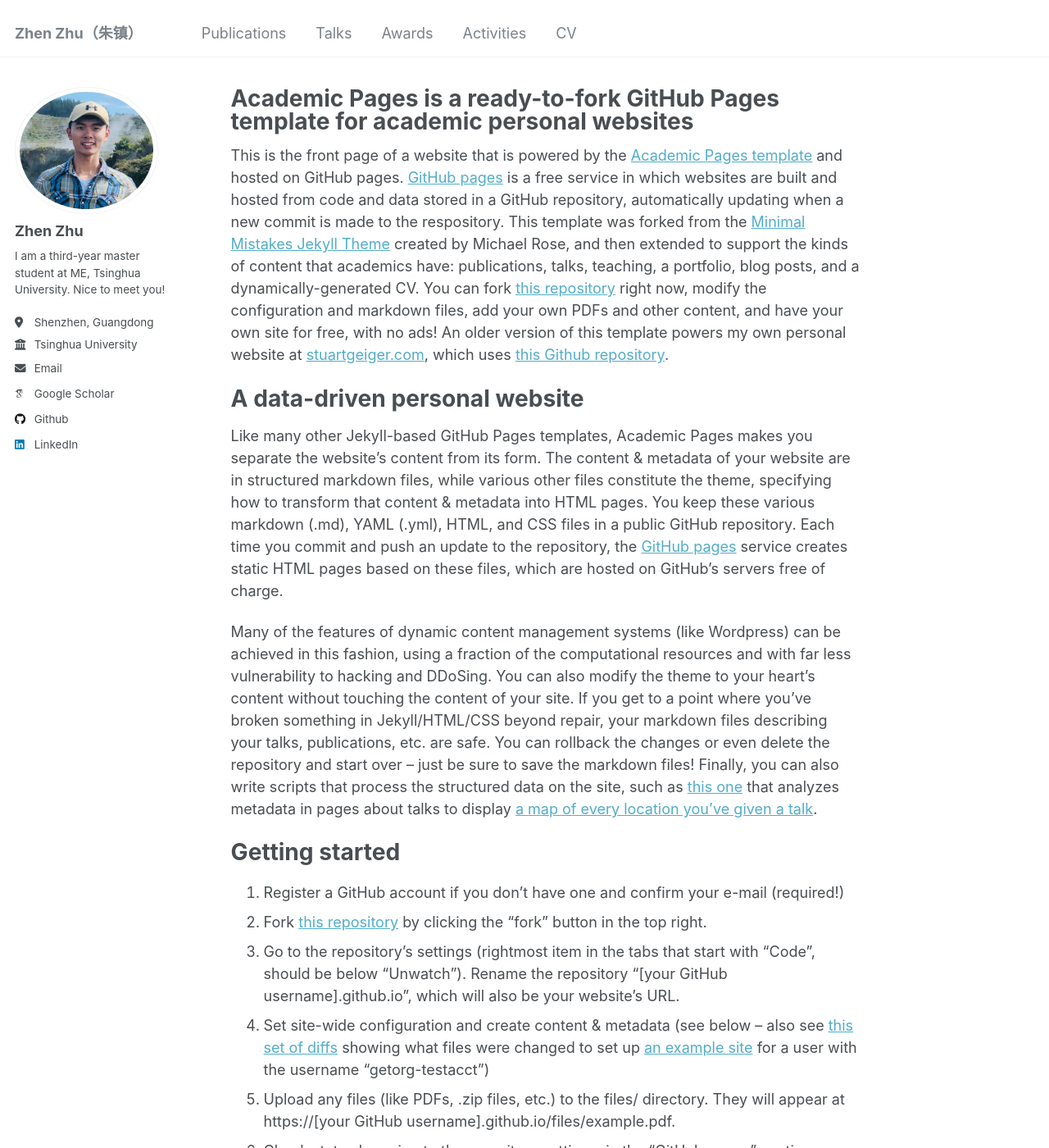
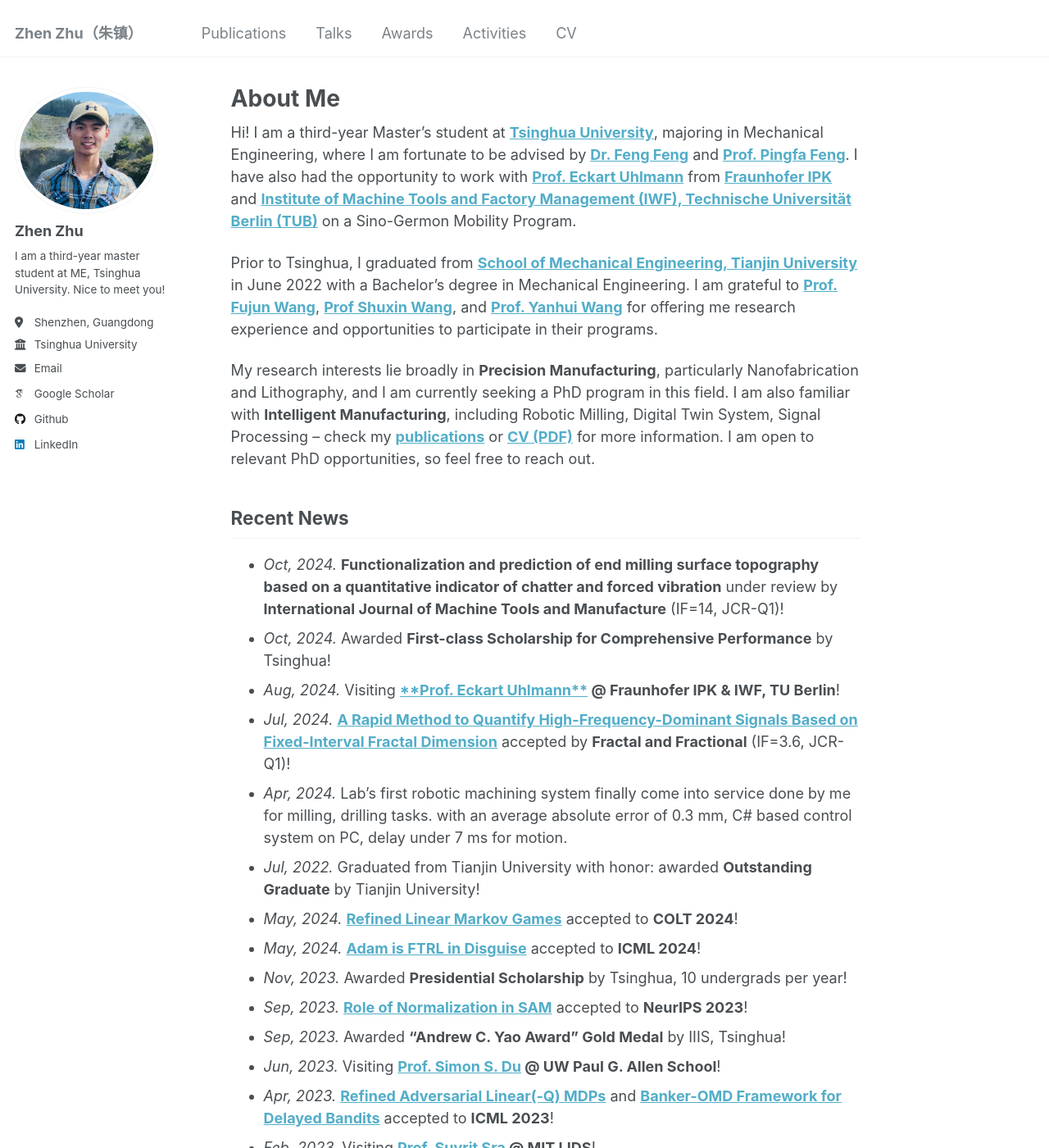
Before and after one commit to zhenzhuzz/zhenzhuzz.github.io, a Jekyll site: the page built from _pages/about.md, in a window 1280 px wide and 1400 px high. Shown: the whole window at 82% size. Built offline with Jekyll 4.4.1, drawn with Linux system fonts in a browser that asks for light colours; some web fonts are replaced; some of the changed text lies outside the part shown.

Commit message:
Update about.md

```diff
--- a/_pages/about.md
+++ b/_pages/about.md
@@ -1,49 +1,33 @@
 ---
 permalink: /
-title: "Academic Pages is a ready-to-fork GitHub Pages template for academic personal websites"
+title: "About Me"
 author_profile: true
 redirect_from:
   - /about/
   - /about.html
 ---
 
-This is the front page of a website that is powered by the [Academic Pages template](https://github.com/academicpages/academicpages.github.io) and hosted on GitHub pages. [GitHub pages](https://pages.github.com) is a free service in which websites are built and hosted from code and data stored in a GitHub repository, automatically updating when a new commit is made to the respository. This template was forked from the [Minimal Mistakes Jekyll Theme](https://mmistakes.github.io/minimal-mistakes/) created by Michael Rose, and then extended to support the kinds of content that academics have: publications, talks, teaching, a portfolio, blog posts, and a dynamically-generated CV. You can fork [this repository](https://github.com/academicpages/academicpages.github.io) right now, modify the configuration and markdown files, add your own PDFs and other content, and have your own site for free, with no ads! An older version of this template powers my own personal website at [stuartgeiger.com](http://stuartgeiger.com), which uses [this Github repository](https://github.com/staeiou/staeiou.github.io).
+Hi! I am a third-year Master's student at [**Tsinghua University**](https://www.tsinghua.edu.cn/en/), majoring in Mechanical Engineering, where I am fortunate to be advised by [**Dr. Feng Feng**](https://www.sigs.tsinghua.edu.cn/ff/) and [**Prof. Pingfa Feng**](https://me.tsinghua.edu.cn/info/1116/1712.htm). I have also had the opportunity to work with [**Prof. Eckart Uhlmann**](https://www.ipk.fraunhofer.de/en/about-us/director.html) from [**Fraunhofer IPK**](https://www.ipk.fraunhofer.de/en.html) and [**Institute of Machine Tools and Factory Management (IWF), Technische Universität Berlin (TUB)**](https://www.tu.berlin/en/iwf) on a Sino-Germon Mobility Program.
 
-A data-driven personal website
-======
-Like many other Jekyll-based GitHub Pages templates, Academic Pages makes you separate the website's content from its form. The content & metadata of your website are in structured markdown files, while various other files constitute the theme, specifying how to transform that content & metadata into HTML pages. You keep these various markdown (.md), YAML (.yml), HTML, and CSS files in a public GitHub repository. Each time you commit and push an update to the repository, the [GitHub pages](https://pages.github.com/) service creates static HTML pages based on these files, which are hosted on GitHub's servers free of charge.
+Prior to Tsinghua, I graduated from [**School of Mechanical Engineering, Tianjin University**](https://me.tju.edu.cn/) in June 2022 with a Bachelor's degree in Mechanical Engineering. I am grateful to [**Prof. Fujun Wang**](https://me.tju.edu.cn/faculty_teachers.action?cla=5&teacherid=1778), [**Prof Shuxin Wang**](https://me.tju.edu.cn/faculty_teachers.action?cla=5&teacherid=1460), and [**Prof. Yanhui Wang**](https://me.tju.edu.cn/faculty_teachers.action?cla=5&teacherid=1768) for offering me research experience and opportunities to participate in their programs.
 
-Many of the features of dynamic content management systems (like Wordpress) can be achieved in this fashion, using a fraction of the computational resources and with far less vulnerability to hacking and DDoSing. You can also modify the theme to your heart's content without touching the content of your site. If you get to a point where you've broken something in Jekyll/HTML/CSS beyond repair, your markdown files describing your talks, publications, etc. are safe. You can rollback the changes or even delete the repository and start over -- just be sure to save the markdown files! Finally, you can also write scripts that process the structured data on the site, such as [this one](https://github.com/academicpages/academicpages.github.io/blob/master/talkmap.ipynb) that analyzes metadata in pages about talks to display [a map of every location you've given a talk](https://academicpages.github.io/talkmap.html).
+My research interests lie broadly in **Precision Manufacturing**, particularly Nanofabrication and Lithography, and I am currently seeking a PhD program in this field. I am also familiar with **Intelligent Manufacturing**, including Robotic Milling, Digital Twin System, Signal Processing -- check my [**publications**](publications) or [**CV (PDF)**](CV_Zhen.pdf) for more information. I am open to relevant PhD opportunities, so feel free to reach out.
 
-Getting started
-======
-1. Register a GitHub account if you don't have one and confirm your e-mail (required!)
-1. Fork [this repository](https://github.com/academicpages/academicpages.github.io) by clicking the "fork" button in the top right.
-1. Go to the repository's settings (rightmost item in the tabs that start with "Code", should be below "Unwatch"). Rename the repository "[your GitHub username].github.io", which will also be your website's URL.
-1. Set site-wide configuration and create content & metadata (see below -- also see [this set of diffs](http://archive.is/3TPas) showing what files were changed to set up [an example site](https://getorg-testacct.github.io) for a user with the username "getorg-testacct")
-1. Upload any files (like PDFs, .zip files, etc.) to the files/ directory. They will appear at https://[your GitHub username].github.io/files/example.pdf.
-1. Check status by going to the repository settings, in the "GitHub pages" section
-
-Site-wide configuration
-------
-The main configuration file for the site is in the base directory in [_config.yml](https://github.com/academicpages/academicpages.github.io/blob/master/_config.yml), which defines the content in the sidebars and other site-wide features. You will need to replace the default variables with ones about yourself and your site's github repository. The configuration file for the top menu is in [_data/navigation.yml](https://github.com/academicpages/academicpages.github.io/blob/master/_data/navigation.yml). For example, if you don't have a portfolio or blog posts, you can remove those items from that navigation.yml file to remove them from the header.
-
-Create content & metadata
-------
-For site content, there is one markdown file for each type of content, which are stored in directories like _publications, _talks, _posts, _teaching, or _pages. For example, each talk is a markdown file in the [_talks directory](https://github.com/academicpages/academicpages.github.io/tree/master/_talks). At the top of each markdown file is structured data in YAML about the talk, which the theme will parse to do lots of cool stuff. The same structured data about a talk is used to generate the list of talks on the [Talks page](https://academicpages.github.io/talks), each [individual page](https://academicpages.github.io/talks/2012-03-01-talk-1) for specific talks, the talks section for the [CV page](https://academicpages.github.io/cv), and the [map of places you've given a talk](https://academicpages.github.io/talkmap.html) (if you run this [python file](https://github.com/academicpages/academicpages.github.io/blob/master/talkmap.py) or [Jupyter notebook](https://github.com/academicpages/academicpages.github.io/blob/master/talkmap.ipynb), which creates the HTML for the map based on the contents of the _talks directory).
-
-**Markdown generator**
-
-I have also created [a set of Jupyter notebooks](https://github.com/academicpages/academicpages.github.io/tree/master/markdown_generator
-) that converts a CSV containing structured data about talks or presentations into individual markdown files that will be properly formatted for the Academic Pages template. The sample CSVs in that directory are the ones I used to create my own personal website at stuartgeiger.com. My usual workflow is that I keep a spreadsheet of my publications and talks, then run the code in these notebooks to generate the markdown files, then commit and push them to the GitHub repository.
-
-How to edit your site's GitHub repository
-------
-Many people use a git client to create files on their local computer and then push them to GitHub's servers. If you are not familiar with git, you can directly edit these configuration and markdown files directly in the github.com interface. Navigate to a file (like [this one](https://github.com/academicpages/academicpages.github.io/blob/master/_talks/2012-03-01-talk-1.md) and click the pencil icon in the top right of the content preview (to the right of the "Raw | Blame | History" buttons). You can delete a file by clicking the trashcan icon to the right of the pencil icon. You can also create new files or upload files by navigating to a directory and clicking the "Create new file" or "Upload files" buttons.
-
-Example: editing a markdown file for a talk
-![Editing a markdown file for a talk](/images/editing-talk.png)
-
-For more info
-------
-More info about configuring Academic Pages can be found in [the guide](https://academicpages.github.io/markdown/). The [guides for the Minimal Mistakes theme](https://mmistakes.github.io/minimal-mistakes/docs/configuration/) (which this theme was forked from) might also be helpful.
+## Recent News
+* *Oct, 2024.* **Functionalization and prediction of end milling surface topography based on a quantitative indicator of chatter and forced vibration** under review by **International Journal of Machine Tools and Manufacture** (IF=14, JCR-Q1)!
+* *Oct, 2024.* Awarded **First-class Scholarship for Comprehensive Performance** by Tsinghua!
+* *Aug, 2024.* Visiting **[**Prof. Eckart Uhlmann**](https://www.ipk.fraunhofer.de/en/about-us/director.html) @ Fraunhofer IPK & IWF, TU Berlin**!
+* *Jul, 2024.* [**A Rapid Method to Quantify High-Frequency-Dominant Signals Based on Fixed-Interval Fractal Dimension**](https://doi.org/10.3390/fractalfract8080455) accepted by **Fractal and Fractional** (IF=3.6, JCR-Q1)!
+* *Apr, 2024.* Lab's first robotic machining system finally come into service done by me for milling, drilling tasks. with  an average absolute error of 0.3 mm, C# based  control system on PC, delay under 7 ms for motion.
+* *Jul, 2022.* Graduated from Tianjin University with honor: awarded **Outstanding Graduate** by Tianjin University!
+* *May, 2024.* [**Refined Linear Markov Games**](https://arxiv.org/abs/2402.07082) accepted to **COLT 2024**!
+* *May, 2024.* [**Adam is FTRL in Disguise**](https://arxiv.org/abs/2402.01567) accepted to **ICML 2024**!
+* *Nov, 2023.* Awarded **Presidential Scholarship** by Tsinghua, 10 undergrads per year!
+* *Sep, 2023.* [**Role of Normalization in SAM**](https://arxiv.org/abs/2305.15287) accepted to **NeurIPS 2023**!
+* *Sep, 2023.* Awarded **"Andrew C. Yao Award" Gold Medal** by IIIS, Tsinghua!
+* *Jun, 2023.* Visiting **[Prof. Simon S. Du](https://simonshaoleidu.com/) @ UW Paul G. Allen School**!
+* *Apr, 2023.* [**Refined Adversarial Linear(-Q) MDPs**](https://arxiv.org/abs/2301.12942) and [**Banker-OMD Framework for Delayed Bandits**](https://arxiv.org/abs/2301.10500) accepted to **ICML 2023**!
+* *Feb, 2023.* Visiting **[Prof. Suvrit Sra](https://optml.mit.edu/index.html) @ MIT LIDS**!
+* *Jan, 2023.* [**Variance-Aware Sparse Linear Bandits**](https://arxiv.org/abs/2205.13450) accepted to **ICLR 2023**!
+* *Sep, 2022.* [**FTPL in Adversarial MDPs**](https://arxiv.org/abs/2205.13451) accepted to **NeurIPS 2022**!
+* *May, 2022.* [**Best-of-Both-Worlds Heavy-Tailed MABs**](https://arxiv.org/abs/2201.11921) accepted to **ICML 2022**!
```
